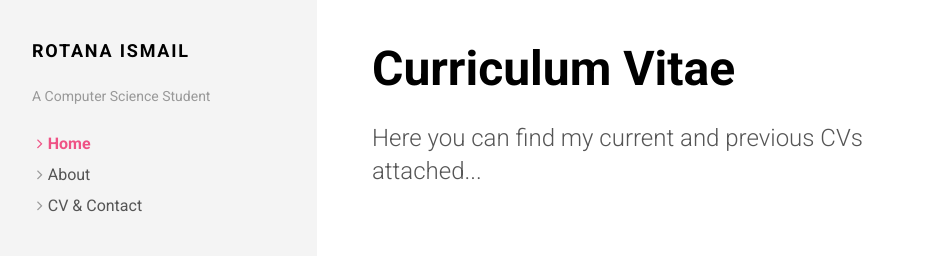
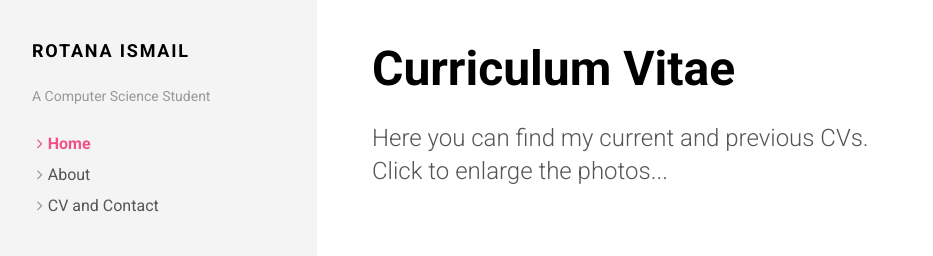
Before and after one commit to rotanaLBI/Portfolio, a plain HTML site: page Online Portfolio/contact.html in a window 1280 px wide. Shown: the top 256 px of the page, without its empty margins (3-936 px from the left). Drawn offline with nearby package versions, Linux system fonts and the light colour scheme.

Commit message:
Update contact.html

```diff
--- a/Online Portfolio/contact.html
+++ b/Online Portfolio/contact.html
@@ -46,7 +46,7 @@
               <ul class="sidebar-menu">
                 <li class="active"><a href="index.html">Home</a></li>
                 <li><a href="about.html">About</a></li>
-                <li><a href="contact.html">CV & Contact</a></li>
+                <li><a href="contact.html">CV and Contact</a></li>
               </ul>
               <p class="social">
                 <a href="https://www.linkedin.com/in/rotana" data-animate-hover="pulse" class="external linkedin">
@@ -78,7 +78,7 @@
               <div class="col-lg-8">
                 <div class="content-column-content">
                   <h1>Curriculum Vitae</h1>
-                  <p class="lead">Here you can find my current and previous CVs attached...</p>
+                  <p class="lead">Here you can find my current and previous CVs. Click&nbspto&nbspenlarge&nbspthe&nbspphotos...</p>
 
                   <br><br>
                   <div class="row">
```
